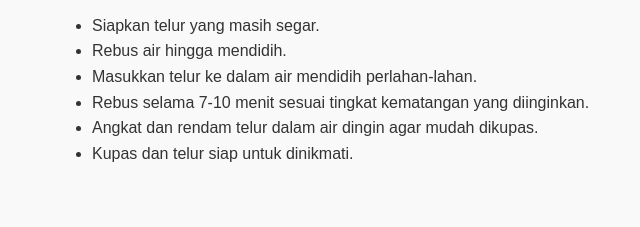
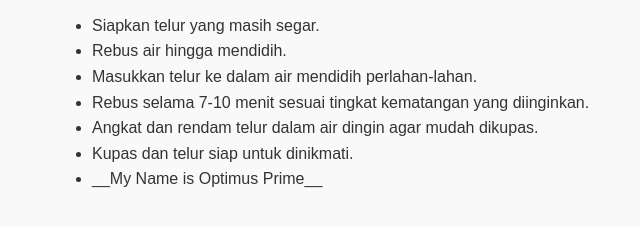
Before and after one commit to ArifYY/cara-memasak-telur, a plain HTML site: page index.html in a window 1280 px wide. Shown: the part 161-388 px from the top of the page, without its empty margins (288-928 px from the left). Drawn offline with Linux system fonts and the light colour scheme.

Commit message:
Update index.html

```diff
--- a/index.html
+++ b/index.html
@@ -32,6 +32,7 @@
         <li>Rebus selama 7-10 menit sesuai tingkat kematangan yang diinginkan.</li>
         <li>Angkat dan rendam telur dalam air dingin agar mudah dikupas.</li>
         <li>Kupas dan telur siap untuk dinikmati.</li>
+        <li>__My Name is Optimus Prime__</li>
     </ul>
 </body>
 </html>
```
